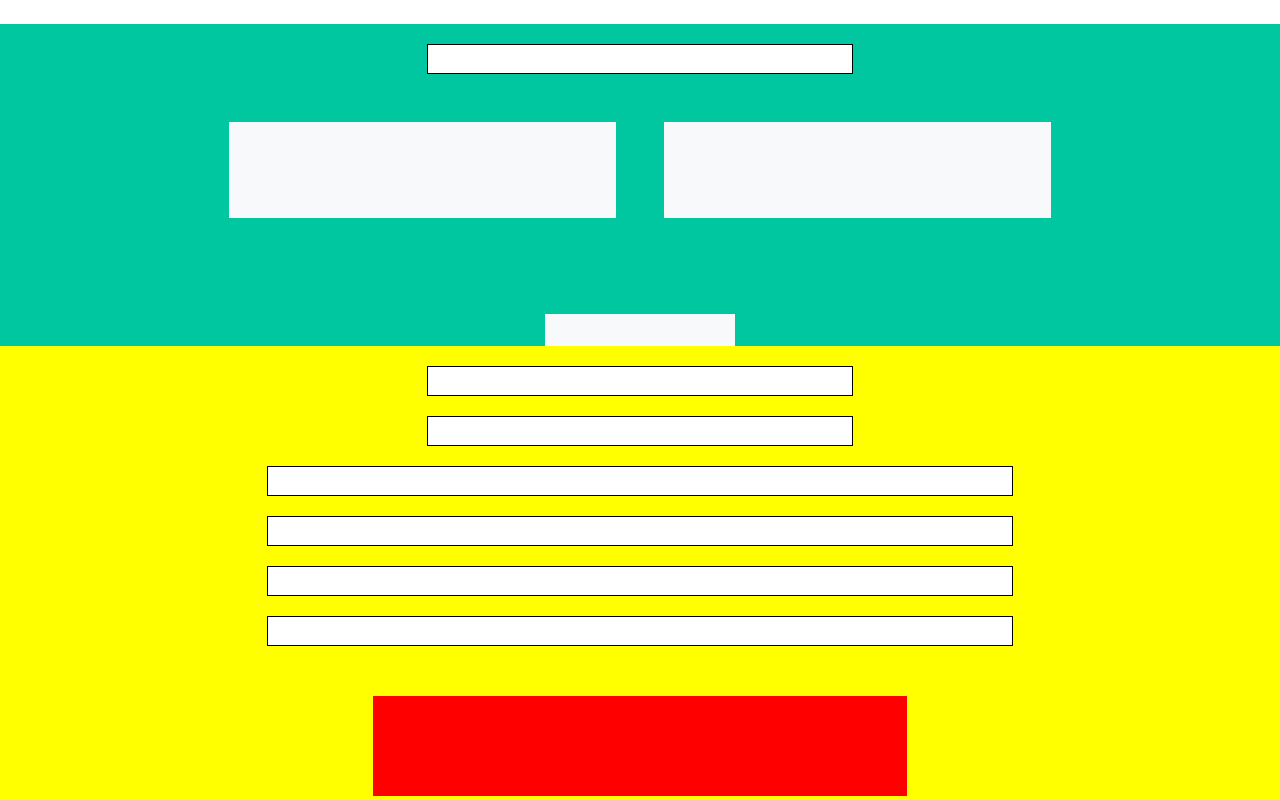
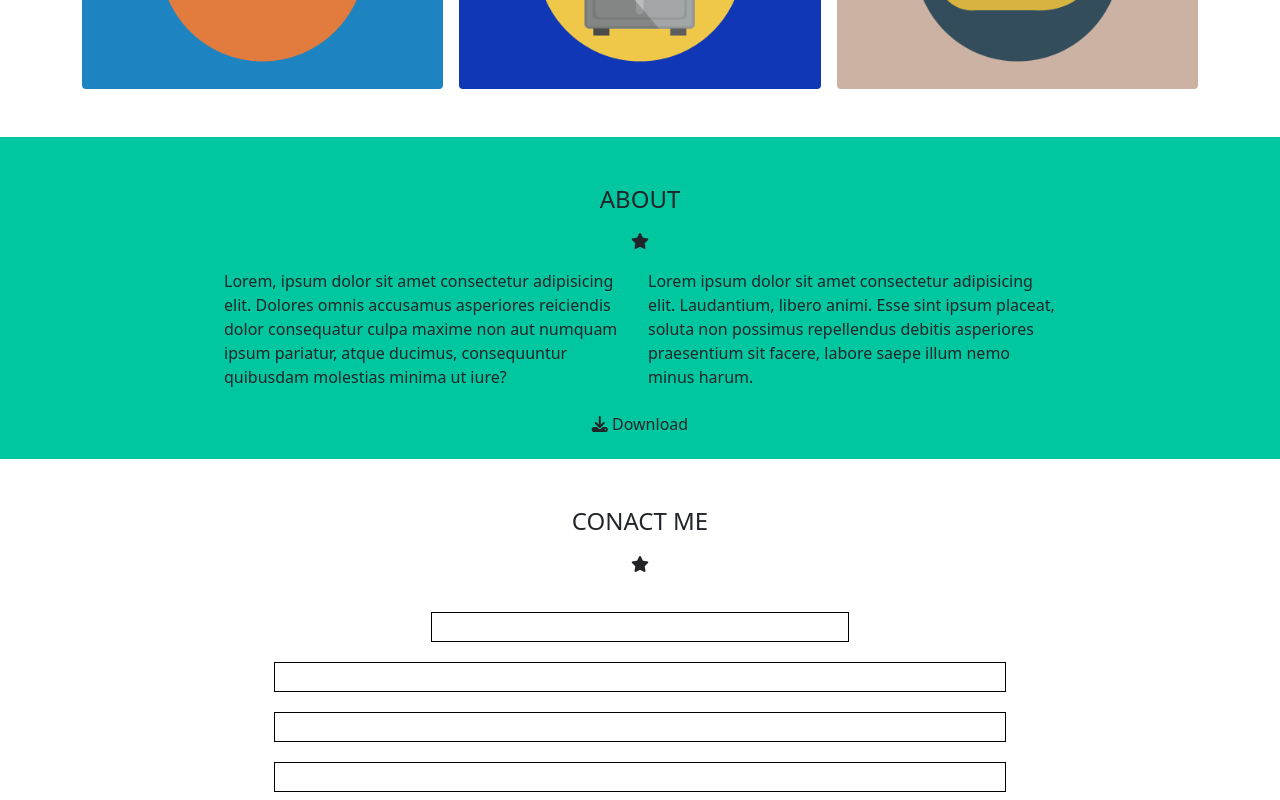
Before and after one commit to Gdr0/html-css-bootstrap-freelancer, a plain HTML site: page index.html in a window 1280 px wide. Shown: the part 1680-2480 px from the top of the page. Drawn offline with nearby package versions, Linux system fonts and the light colour scheme.

Commit message:
sezione 3

```diff
--- a/index.html
+++ b/index.html
@@ -27,7 +27,7 @@
     <section_p1>
       <div class="container-fluid azure">
         <div class="row justify-content-center">
-          <div class="col-7">
+          <div class="col-8">
             <div class="card border-0">
               <img src="img/avatar.svg" class="azure" alt="...">
             </div>
@@ -104,22 +104,31 @@
     <section_pt>
       <div class="container-fluid azure">
         <div class="row justify-content-center">
-          <div class="col-4 white"></div>
+          <div class="col-8">
+            <h4 class="text-center mt-5">
+              ABOUT</h4>
+            <div class="text-center mt-3 mb-3">
+              <i class="fa-solid fa-star "></i>
+            </div>
+         </div>
         </div>
-        <!-- <div class="row justify-content-center">
-          <div class="col-4 white"></div>
-        </div> -->
-        <div class="row justify-content-center mt-5 gx-5">
+        <div class="row justify-content-center gx-3 gy-3">
           <div class="col-8 col-md-4">
-            <div class="p-5 bg-light"></div>
+            <div class="">
+              Lorem, ipsum dolor sit amet consectetur adipisicing elit. Dolores omnis accusamus asperiores reiciendis dolor consequatur culpa maxime non aut numquam ipsum pariatur, atque ducimus, consequuntur quibusdam molestias minima ut iure?
+            </div>
           </div>
           <div class="col-8 col-md-4">
-            <div class="p-5 bg-light"></div>
+            <div class="">
+              Lorem ipsum dolor sit amet consectetur adipisicing elit. Laudantium, libero animi. Esse sint ipsum placeat, soluta non possimus repellendus debitis asperiores praesentium sit facere, labore saepe illum nemo minus harum.
+            </div>
           </div>
         </div>
-        <div class="row justify-content-center mt-5">
-          <div class="col-2">
-            <div class="p-3 bg-light mt-5"></div>
+        <div class="row justify-content-center mt-3">
+          <div class="col-4">
+            <div class=" download-button text-center mb-3">
+              <button type="button" class="btn"><i class="fa-solid fa-download"></i> Download</button>
+            </div>
           </div>
         </div>
       </div>
@@ -127,9 +136,14 @@
     <!-- sezione 3 -->
     <!-- sezione 4 -->
     <section_pq>
-      <div class="container-fluid yellow">
+      <div class="container-fluid ">
         <div class="row justify-content-center">
-          <div class="col-4 white"></div>
+          <div class="col-8">
+            <h4 class="text-center mt-5">
+              CONACT ME</h4>
+            <div class="text-center mt-3 mb-3">
+              <i class="fa-solid fa-star "></i>
+          </div>
         </div>
         <div class="row justify-content-center">
           <div class="col-4 white"></div>
```
